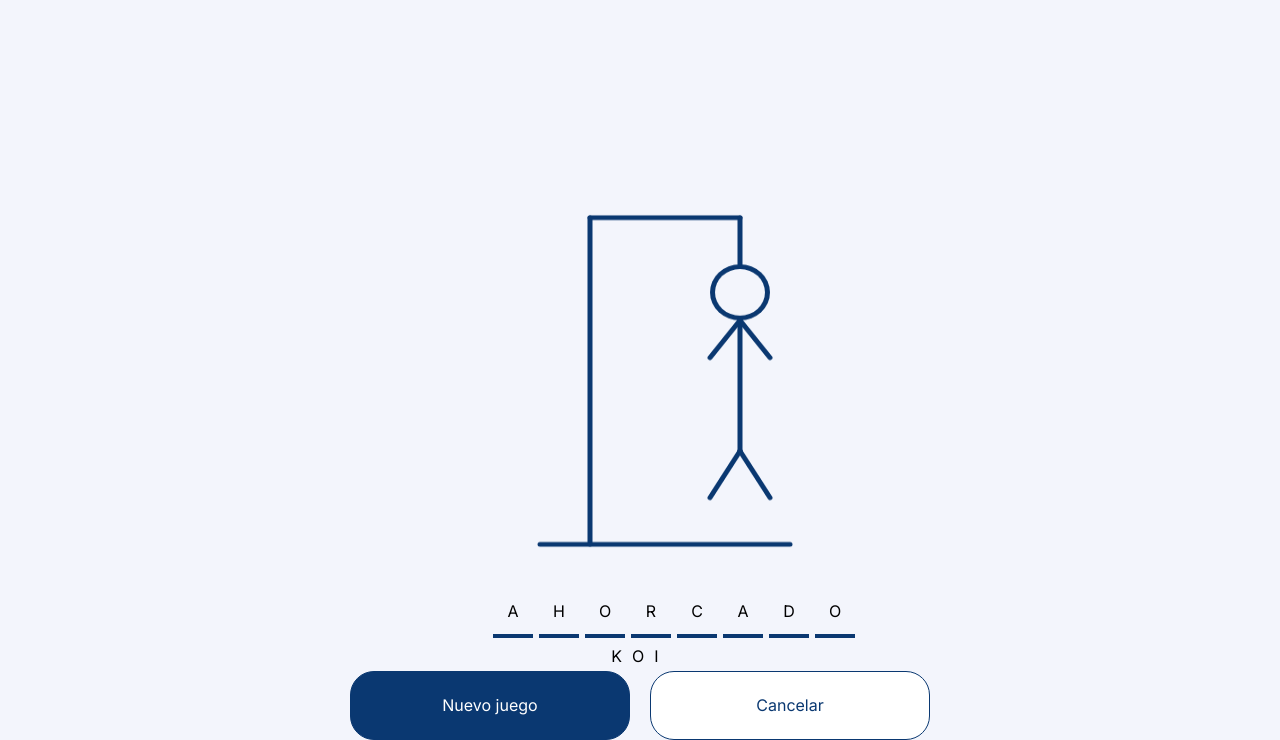
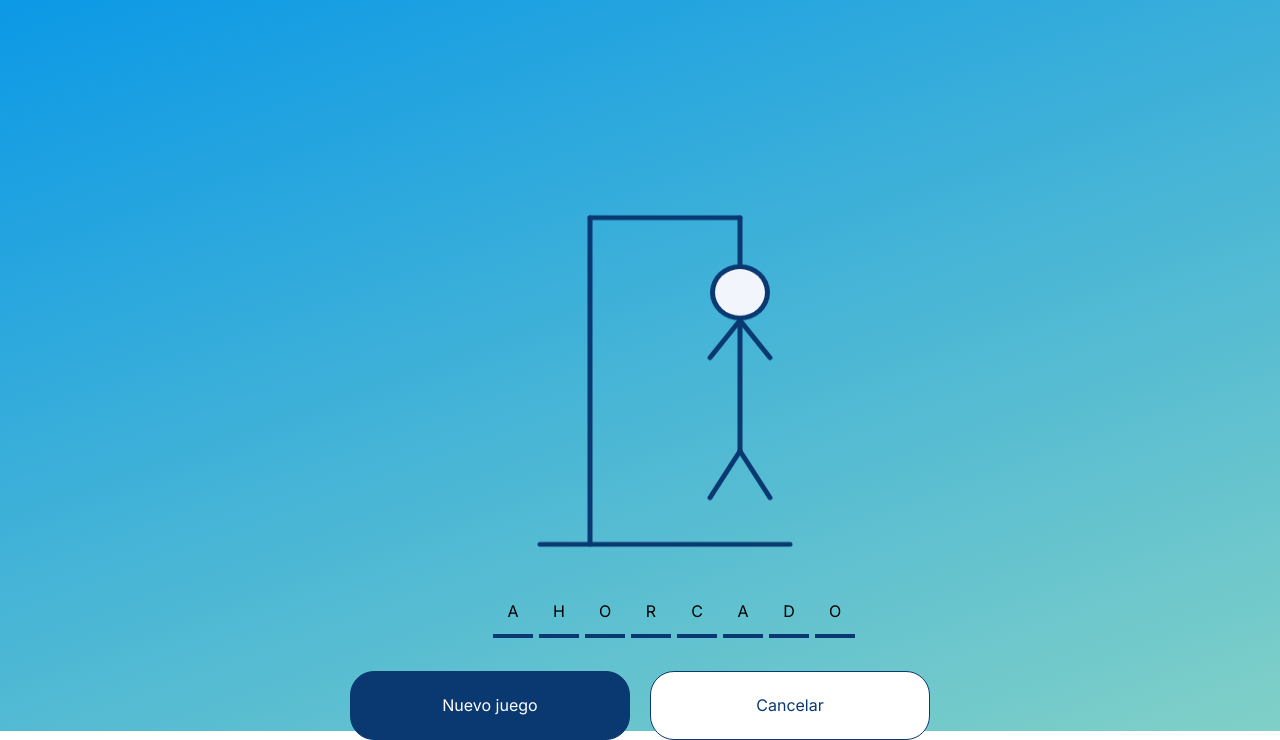
Before and after one commit to OrtegaRamiro31/Desafio-02-Alura-Ahorcado, a plain HTML site: page nuevojuego.html in a window 1280 px wide. Shown: the part 120-860 px from the top of the page. Drawn offline with Linux system fonts and the light colour scheme.

Commit message:
background añadido

```diff
--- a/estilos/styles.css
+++ b/estilos/styles.css
@@ -17,11 +17,19 @@ html {
 *:after {
   box-sizing: inherit;
 }
+
 body {
   margin: 0;
   font-size: 16px;
-  background-color: var(--azulClaro);
+  /* background-color: var(--azulClaro); */
+  background-image: linear-gradient(
+    160deg,
+    rgb(0, 147, 233) 0%,
+    rgb(128, 208, 199) 100%
+  );
+  background-repeat: no-repeat;
   font-family: "Inter", sans-serif;
+  min-height: 100vh;
 }
 
 .contenedor-logo {
@@ -87,10 +95,10 @@ body {
   border: none;
   font-size: 3.2rem;
   background-color: var(--azulClaro);
-  margin-left: 2rem;
   resize: none;
   height: auto;
   overflow: hidden;
+  background-color: transparent;
 }
 @media (min-width: 768px) {
   .palabra-nueva {
--- a/nuevojuego.html
+++ b/nuevojuego.html
@@ -62,11 +62,7 @@
           </div>
         </div>
 
-        <div class="letras-erroneas">
-          <p class="letra-erronea">K</p>
-          <p class="letra-erronea">O</p>
-          <p class="letra-erronea">I</p>
-        </div>
+        <div class="letras-erroneas"></div>
 
         <div class="contenedor-botones">
           <button class="boton inicio-juego">Nuevo juego</button>
```
